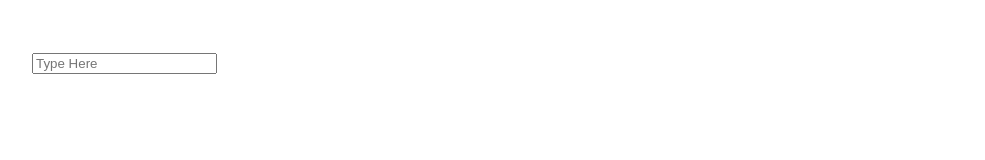
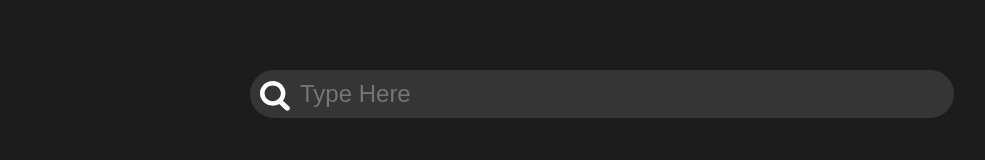
Before and after one commit to IstiyakRiyad/Text-Animation, a website built with webpack: page src/template.html in a window 1280 px wide. Shown: the whole page, without its empty margins (38-1023 px from the left). Built offline with nearby package versions, Linux system fonts and the light colour scheme; files whose address does not match are found by name.

Commit message:
Main CSS file

```diff
--- a/src/styles/main.css
+++ b/src/styles/main.css
@@ -1,6 +1,20 @@
 @font-face {
-    font-family: 'Fredericka the Great';
-    src: url('./../assets/fonts/FrederickatheGreat-Regular.ttf') format('truetype');
+    font-family: 'Poppins';
+    src: url('./../assets/fonts/Poppins-Bold.ttf') format('truetype');
+}
+
+* {
+    margin: 0;
+    box-sizing: border-box;
+}
+
+:root {
+    --backgroundColor: #1c1c1c;
+    --inputColor: #353535;
+    --white: #fff;
+    --textColor: aqua;
+    --textShadow: #176C8D;
+    --startHeight: 0px;
 }
 
 html {
@@ -8,20 +22,111 @@ html {
 }
 
 body {
-    font-family: 'Fredericka the Great';
-    margin: 0;
-    background-image: url('../assets/image/background.jpg');
-    background-size: cover;
-    background-repeat: no-repeat;
-    background-position-x: center;
-    background-position-y: bottom;
-
-    color: #e8e0d1;
+    height: 100%;
+    font-family: 'Poppins', sans-serif;
+    background-color: var(--backgroundColor);
+    overflow: hidden;
 }
 
-h1 {
-    margin-top: 1.5em;
-    font-size: 60px;
-    font-weight: 400;
-    text-align: center;
+
+.container {
+    height: 100%;
+    padding: 50px 20px 0;
+    display: flex;
+    flex-direction: column;
+    justify-content: flex-start;
+    align-items: center;
 }
+
+.searchBar {
+    width: 60%;
+    position: relative;
+    display: flex;
+    align-items: center;
+    justify-content: center;
+    margin: 20px auto;
+    padding: 0 20px;
+    z-index: 100;
+}
+
+.searchBar img {
+    width: 30px;
+    position: absolute;
+    left: 30px;
+    top: 10.5px;
+}
+
+input {
+    width: 100%;
+    font-size: 1.5rem;
+    padding: 10px 50px;
+    color: var(--white);
+    background: var(--inputColor);
+    border: none;
+    border-radius: 30px;
+}
+
+input:focus {
+    outline: none;
+}
+
+.text {
+    height: 100%;
+    font-size: 0rem;
+    align-self: flex-start;
+}
+
+span {
+    color: var(--textColor);
+    display: inline-block;
+    font-size: 5rem;
+    font-weight: 600;
+    white-space: pre;
+    text-shadow: 5px 0px 0px var(--textShadow);
+    transition: all 2.5s ease-in-out;
+    position: relative;
+    top: var(--startHeight);
+}
+
+@media screen and (max-width: 768px) {
+    .container {
+        padding: 30px 10px 0;
+    }
+
+    span {
+        font-size: 3rem;
+    }
+
+    .searchBar {
+        width: 100%;
+    }
+}
+
+.animation {
+    animation: anim 1s linear;
+    animation-fill-mode: both;
+}
+
+@keyframes anim {
+    0% {
+        transform: scale(1, 1)
+    }
+    30% {
+        transform: scale(1.25, .75)
+    }
+    40% {
+        transform: scale(.75, 1.25)
+    }
+    50% {
+        transform: scale(1.15, .85)
+    }
+    65% {
+        transform: scale(.95, 1.05)
+    }
+    75% {
+        transform: scale(1.05, .95)
+    }
+    100% {
+        transform: scale(1, 1)
+    }
+}
```
